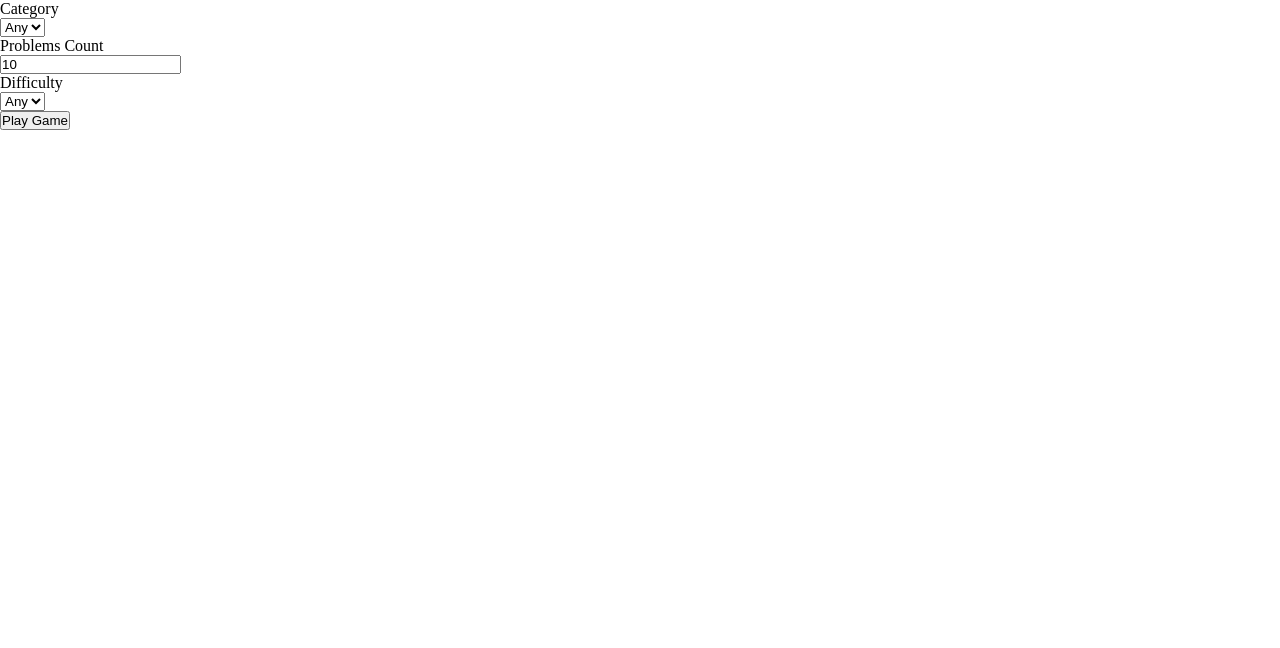
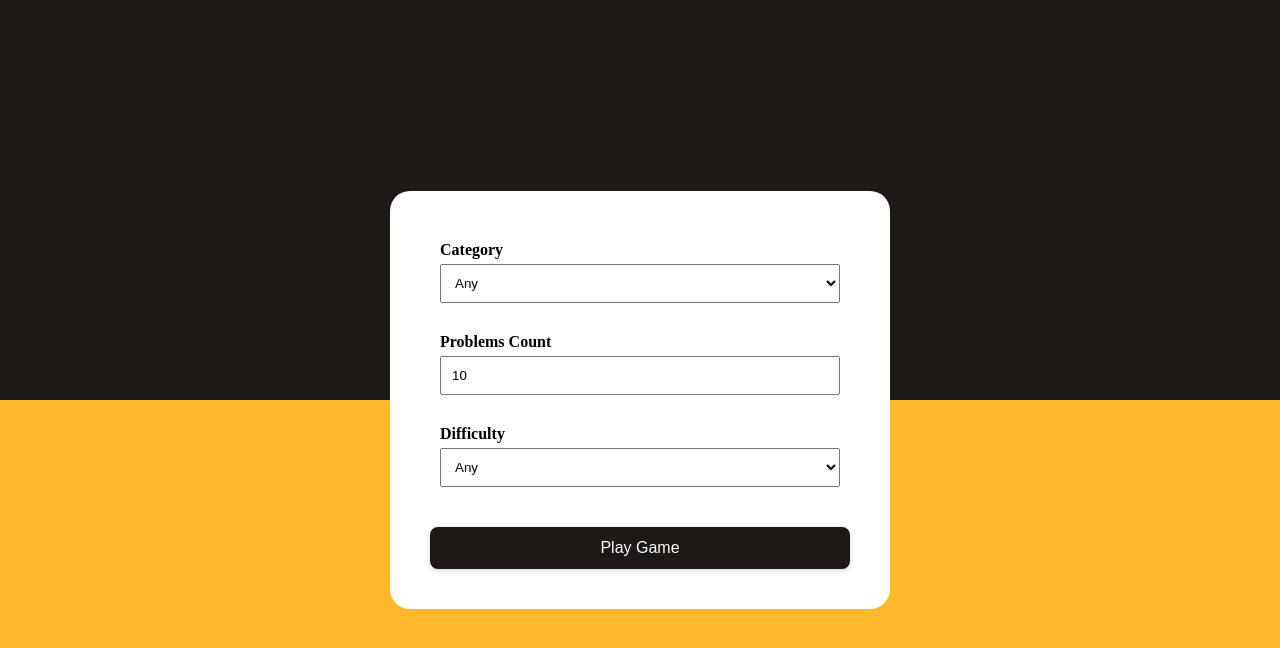
Before and after one commit to uaevd/quiz, a React (Create React App) app: page / in a window 1280 px wide. Shown: the top 648 px of the page. Built offline with nearby package versions, Linux system fonts and the light colour scheme.

Commit message:
:lipstick: Add styles to components

```diff
--- a/src/components/atoms/Button.tsx
+++ b/src/components/atoms/Button.tsx
@@ -1,6 +1,31 @@
+import styled from '@emotion/styled';
+
+const Container = styled.button`
+    background-color: #1c1917;
+    border: none;
+    border-radius: 8px;
+    color: #fff;
+    cursor: pointer;
+    font-size: 1em;
+    box-shadow: 0 2px 5px rgba(0, 0, 0, 0.15);
+    transition:
+        background-color 0.3s ease,
+        transform 0.1s ease;
+    width: 100%;
+    margin-top: 20px;
+    padding: 12px 25px;
+
+    &:hover {
+        background-color: #c78500;
+        transform: scale(1.05);
+    }
+`;
+
 interface Props {
     readonly label: string;
     readonly onClick?: () => void;
 }
 
-export const Button = ({ label, onClick }: Props) => <button onClick={onClick}>{label}</button>;
+export const Button = ({ label, onClick }: Props) => (
+    <Container onClick={onClick}>{label}</Container>
+);
--- a/src/components/atoms/InputNumber.tsx
+++ b/src/components/atoms/InputNumber.tsx
@@ -1,8 +1,17 @@
+import styled from '@emotion/styled';
+
+const Input = styled.input`
+    box-sizing: border-box;
+    margin-bottom: 10px;
+    padding: 10px;
+    width: 100%;
+`;
+
 interface Props {
     readonly value: string;
     readonly onChange: (value: string) => void;
 }
 
 export const InputNumber = ({ value, onChange }: Props) => (
-    <input type="number" value={value} onChange={(e) => onChange(e.target.value)} />
+    <Input type="number" value={value} onChange={(e) => onChange(e.target.value)} />
 );
--- a/src/components/atoms/Label.tsx
+++ b/src/components/atoms/Label.tsx
@@ -1,5 +1,14 @@
+import styled from '@emotion/styled';
+
+const Container = styled.div`
+    color: #000;
+    display: block;
+    font-weight: bold;
+    margin-bottom: 5px;
+`;
+
 interface Props {
     readonly text: string;
 }
 
-export const Label = ({ text }: Props) => <div>{text}</div>;
+export const Label = ({ text }: Props) => <Container>{text}</Container>;
--- a/src/components/atoms/SelectItems.tsx
+++ b/src/components/atoms/SelectItems.tsx
@@ -1,13 +1,22 @@
+import styled from '@emotion/styled';
+
+const Select = styled.select`
+    box-sizing: border-box;
+    margin-bottom: 10px;
+    padding: 10px;
+    width: 100%;
+`;
+
 interface Props {
     readonly items: ReadonlyArray<{ value: string; label: string }>;
 }
 
 export const SelectItems = ({ items }: Props) => (
-    <select>
+    <Select>
         {items.map(({ value, label }) => (
             <option key={`option-${value}`} value={value}>
                 {label}
             </option>
         ))}
-    </select>
+    </Select>
 );
--- a/src/components/molecules/InputForm.tsx
+++ b/src/components/molecules/InputForm.tsx
@@ -1,4 +1,10 @@
+import styled from '@emotion/styled';
+
 import { Label } from 'components/atoms/Label';
+
+const Container = styled.div`
+    margin: 10px;
+`;
 
 interface Props {
     readonly label: string;
@@ -6,8 +12,8 @@ interface Props {
 }
 
 export const InputForm = ({ label, inputType }: Props) => (
-    <div>
+    <Container>
         <Label text={label} />
         {inputType}
-    </div>
+    </Container>
 );
--- a/src/components/organisms/QuizOptions.tsx
+++ b/src/components/organisms/QuizOptions.tsx
@@ -1,6 +1,15 @@
+import styled from '@emotion/styled';
+
 import { InputNumber } from 'components/atoms/InputNumber';
 import { SelectItems } from 'components/atoms/SelectItems';
 import { InputForm } from 'components/molecules/InputForm';
+
+const Container = styled.div`
+    display: flex;
+    flex-direction: column;
+    justify-content: center;
+    width: 100%;
+`;
 
 interface Props {
     readonly categories: ReadonlyArray<{ value: string; label: string }>;
@@ -8,12 +17,12 @@ interface Props {
 }
 
 export const QuizOptions = ({ categories, difficulties }: Props) => (
-    <div>
+    <Container>
         <InputForm label="Category" inputType={<SelectItems items={categories} />} />
         <InputForm
             label="Problems Count"
             inputType={<InputNumber value="10" onChange={console.log} />}
         />
         <InputForm label="Difficulty" inputType={<SelectItems items={difficulties} />} />
-    </div>
+    </Container>
 );
--- a/src/components/templates/QuizSetup.tsx
+++ b/src/components/templates/QuizSetup.tsx
@@ -1,5 +1,29 @@
+import styled from '@emotion/styled';
+
 import { Button } from 'components/atoms/Button';
 import { QuizOptions } from 'components/organisms/QuizOptions';
+
+const Container = styled.div`
+    align-items: center;
+    background: linear-gradient(#1c1917 50%, #ffb92a 50%);
+    color: #333;
+    display: flex;
+    height: 100vh;
+    justify-content: center;
+`;
+
+const Contents = styled.div`
+    align-items: center;
+    background-color: #fff;
+    border-radius: 20px;
+    box-shadow: 0 4 20px rgba(0, 0, 0, 0.2);
+    display: flex;
+    flex-direction: column;
+    flex-basis: 500px;
+    justify-content: center;
+    margin: 20px;
+    padding: 40px;
+`;
 
 interface Props {
     readonly categories: ReadonlyArray<{ value: string; label: string }>;
@@ -7,8 +31,10 @@ interface Props {
 }
 
 export const QuizSetup = ({ categories, difficulties }: Props) => (
-    <div>
-        <QuizOptions categories={categories} difficulties={difficulties} />
-        <Button label="Play Game" />
-    </div>
+    <Container>
+        <Contents>
+            <QuizOptions categories={categories} difficulties={difficulties} />
+            <Button label="Play Game" />
+        </Contents>
+    </Container>
 );
```
